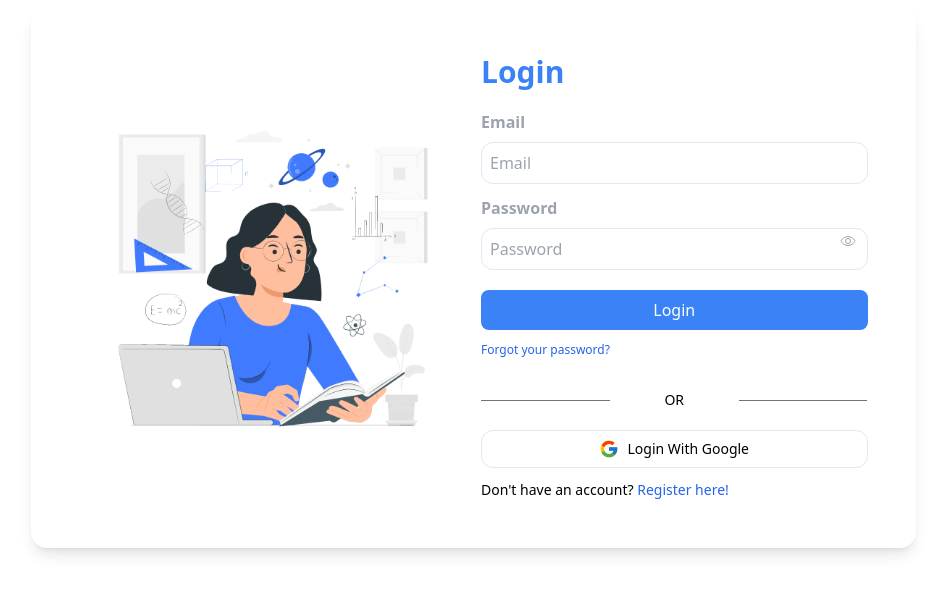
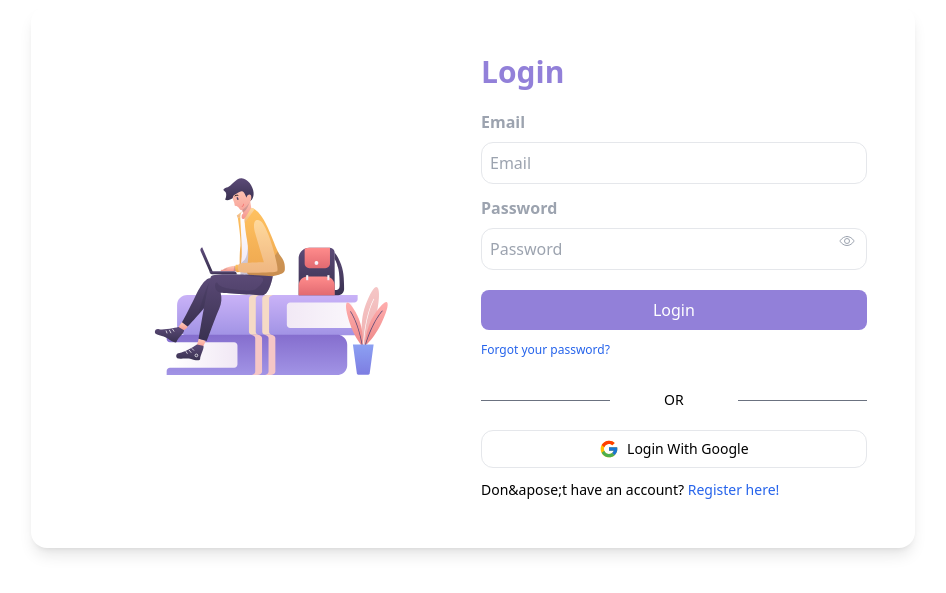
Before and after one commit to Jinshidjinu/Eduzone_Project_Frontend, a React (Vite) app: page /teacherlogin in a window 1280 px wide. Shown: the part 147-740 px from the top of the page, without its empty margins (167-1113 px from the left). Built offline with nearby package versions, Linux system fonts and the light colour scheme; a web font is replaced by a local one.

Commit message:
teachers Login successfully   completed

```diff
--- a/src/Components/login/TeacherLogin.jsx
+++ b/src/Components/login/TeacherLogin.jsx
@@ -1,12 +1,24 @@
 import { IoEyeOutline } from "react-icons/io5";
 import { FcGoogle } from "react-icons/fc";
 import { GoogleLogin } from 'react-google-login';
-import log from '../../assets/Images/LoginImg/Learning.gif';
+import log from '../../assets/Images/LoginImg/SingleImg.svg';
 import { Link } from 'react-router-dom';
+import { useState } from "react";
+import axiosInstance from "../../config/axiosConfig";
+import { useNavigate } from "react-router-dom";
 
 
+const TecherLogin = () => {
 
-const TeacherLogin = () => {
+    const [LoginData , setLoginData] = useState({
+        email:'',
+        password:'',
+
+    })
+    const [error, setError] = useState('');
+
+    const naviagate = useNavigate()
+
     const cliendId = '96836127407-kkfc754a6vbacon0kbomq2su9ajtvu4r.apps.googleusercontent.com';
 
     const onLoginSuccess = (response) => {
@@ -17,23 +29,78 @@ const TeacherLogin = () => {
         console.log('login failed :', res);
     }
 
+
+    const handleChange = (e) =>{
+        const {name,value} = e.target;
+        setLoginData({
+            ...LoginData,
+            [name]  : value,
+        })
+    }
+
+
+    const handleSubmit =  async (e) =>{
+        e.preventDefault();
+        setError('')
+        try {
+
+            const response = await axiosInstance.post('/Mentorslogin', {LoginData})
+            console.log('Login success:', response.data)
+            if (response.status === 200 ) {
+                naviagate('/studentshome')
+            }else{
+                console.log('Signup Failed', response.data);
+            }
+        } catch (error) {
+            if (error.response) {
+                switch (error.response.status) {
+                  case 401:
+                    setError('Invalid email or password');
+                    break;
+                  case 403:
+                    setError('Please verify your email before logging in');
+                    break;
+                  case 400:
+                    setError("Invalid password");
+                    break;
+                  case 500:
+                    setError('Internal server error');
+                    break;
+                  default:
+                    setError('Email and password are required');
+                }
+              }
+            else{
+                console.log('Error:',error.message);
+            }
+
+        }
+    }
+
+
+
     return (
         <div className="bg-white min-h-screen flex justify-center items-center ">
+
+
             <div className="bg-white flex flex-col md:flex-row items-center rounded-2xl shadow-lg max-w-3/4 p-5 md:p-10  mt-12">
                 <div className="sm:block hidden w-1/2 p-5">
                     <img className='w-full h-auto' src={log} alt="" />
                 </div>
                 <div className='md:w-1/2 p-2'>
-                    <h2 className='font-bold text-2xl text-blue-500 mb-5 md:text-3xl '>Login</h2>
-                    <form className='flex flex-col gap-3'>
+                    <h2 className='font-bold text-2xl text-[#9280D9] mb-5 md:text-3xl '>Login</h2>
+                    { error && <p className="text-red-500 mb-3">{error}</p>}
+                    <form className='flex flex-col gap-3' onSubmit={handleSubmit}>
                         <div className="relative">
                             <label htmlFor="email" className="absolute text-gray-400 font-bold">Email</label>
                             <input
                                 id="email"
                                 className="p-2 mt-8 rounded-xl border w-full outline-none"
-                                type="text"
+                                type="email"
                                 name='email'
+                                value={LoginData.email}
                                 placeholder='Email'
+                                onChange={handleChange}
                             />
                         </div>
                         <div className='relative'>
@@ -44,10 +111,12 @@ const TeacherLogin = () => {
                                 type="password"
                                 name='password'
                                 placeholder='Password'
+                                value={LoginData.password}
+                                onChange={handleChange}
                             />
                             <IoEyeOutline className="absolute top-1/2 right-3 transform -translate-y-1/2 text-gray-400 mt-2" />
                         </div>
-                        <button className="bg-blue-500 rounded-lg text-white py-2 hover:scale-105 duration-300 mt-2   ">Login</button>
+                        <button className="bg-[#9280D9] rounded-lg text-white py-2 hover:scale-105 duration-300 mt-2   ">Login</button>
                         <p className='text-xs text-blue-600'>Forgot your password?</p>
                     </form>
                     <div className='mt-8 grid grid-cols-1 md:grid-cols-3 items-center'>
@@ -69,7 +138,7 @@ const TeacherLogin = () => {
                         )}
                     />
                     <div className="flex flex-col md:flex-row justify-between items-center mt-3">
-                        <p className="text-xs md:text-sm mb-2 md:mb-0">Don&apos;t have an account? <Link to='/teachersignup' className="text-blue-600">Register here!</Link></p>
+                        <p className="text-xs md:text-sm mb-2 md:mb-0">Don&apose;t have an account? <Link to='/signup' className="text-blue-600">Register here!</Link></p>
 
                     </div>
                 </div>
@@ -78,4 +147,4 @@ const TeacherLogin = () => {
     );
 }
 
-export default TeacherLogin;
+export default TecherLogin;
--- a/src/pages/Teachers/OtpTeacher.jsx
+++ b/src/pages/Teachers/OtpTeacher.jsx
@@ -44,7 +44,7 @@ const OtpTeacher = () => {
       const response = await axiosInstance.post('/mentorsOtp',{email, otpString });
       console.log('Server response', response.data);
       if (response.status === 200) {
-        navigate('/')
+        navigate('/teacherlogin')
 
       }else{
 
```
